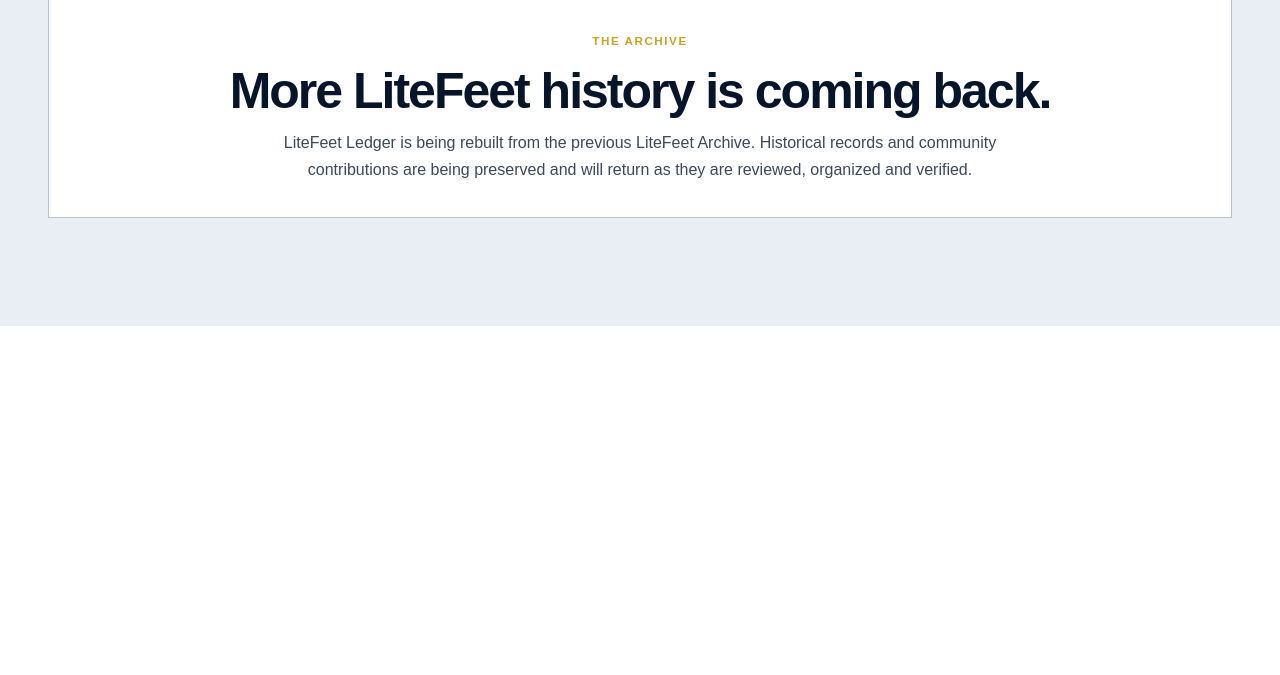
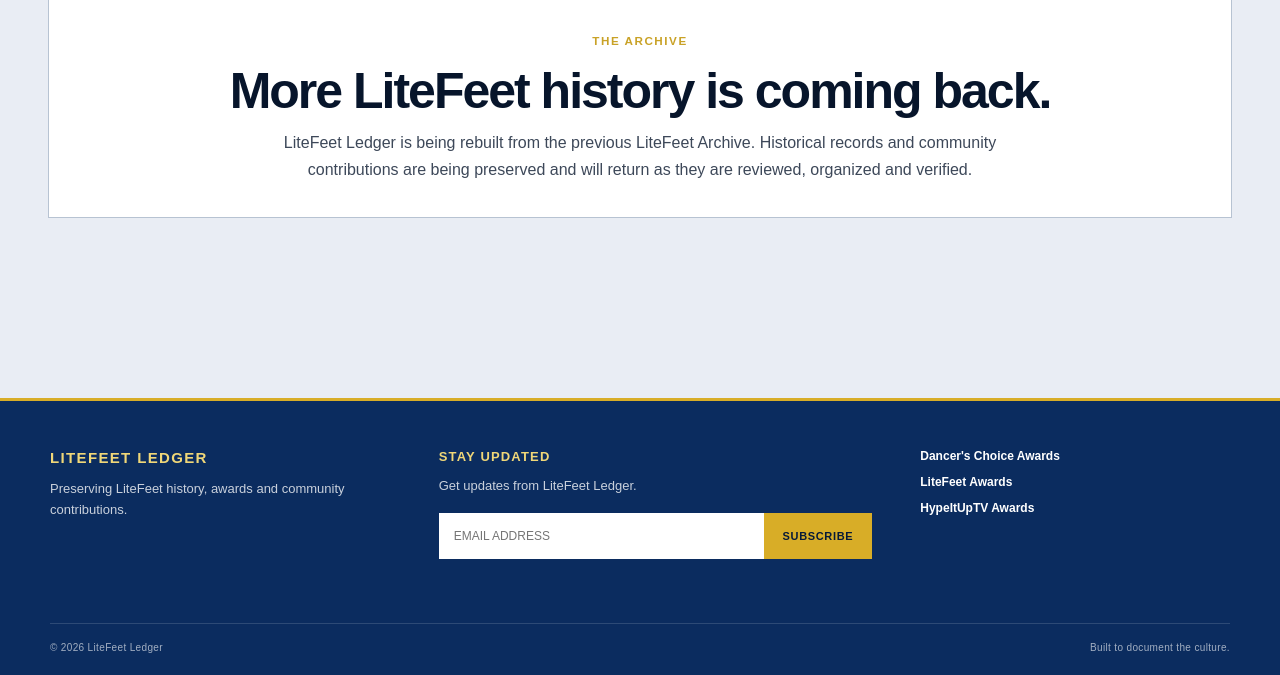
Before and after one commit to teethecreative/litefeet-archive, a Flask app: page / in a window 1280 px wide. Shown: the part 1082-1757 px from the top of the page. Before the commit the page ends 1408 px from the top, so only its background shows below. Run offline with Flask 3, Linux system fonts and the light colour scheme.

Commit message:
Add shared footer newsletter and fix Ledger home link

```diff
--- a/dca_rebuild/app.py
+++ b/dca_rebuild/app.py
@@ -17,6 +17,7 @@ from dca_rebuild.models import (
     DCAReturnCategoryVote,
     DCAEdition,
     LFAArchiveSubmission,
+    NewsletterSubscriber,
 )
 
 app = Flask(__name__)
@@ -27,6 +28,14 @@ app.secret_key = (
 )
 
 engine = create_engine(DATABASE_URL)
+
+
+@app.context_processor
+def ledger_template_globals():
+    return {
+        "current_year": datetime.utcnow().year
+    }
+
 Base.metadata.create_all(engine)
 SessionLocal = sessionmaker(bind=engine)
 
@@ -1087,6 +1096,89 @@ def hypeitup_awards():
 
 
 
+
+
+# ============================================================
+# LITEFEET LEDGER — NEWSLETTER SIGNUP
+# ============================================================
+
+@app.route("/newsletter/subscribe", methods=["POST"])
+def newsletter_subscribe():
+    email = (
+        request.form.get("email", "")
+        .strip()
+        .lower()
+    )
+
+    if (
+        not email
+        or "@" not in email
+        or "." not in email.rsplit("@", 1)[-1]
+        or len(email) > 255
+    ):
+        return {
+            "ok": False,
+            "message": "Enter a valid email address."
+        }, 400
+
+    db = SessionLocal()
+
+    try:
+        subscriber = (
+            db.query(NewsletterSubscriber)
+            .filter(
+                func.lower(
+                    NewsletterSubscriber.email
+                ) == email
+            )
+            .first()
+        )
+
+        if subscriber:
+            if subscriber.is_active:
+                return {
+                    "ok": True,
+                    "message": "You're already subscribed."
+                }
+
+            subscriber.is_active = True
+            subscriber.unsubscribed_at = None
+            subscriber.subscribed_at = datetime.utcnow()
+
+            db.commit()
+
+            return {
+                "ok": True,
+                "message": "You're subscribed again."
+            }
+
+        subscriber = NewsletterSubscriber(
+            email=email,
+            is_active=True
+        )
+
+        db.add(subscriber)
+        db.commit()
+
+        return {
+            "ok": True,
+            "message": "You're on the list."
+        }
+
+    except Exception:
+        db.rollback()
+
+        return {
+            "ok": False,
+            "message": (
+                "We couldn't save that email right now. "
+                "Please try again."
+            )
+        }, 500
+
+    finally:
+        db.close()
+
 # ============================================================
 # LITEFEET LEDGER — SHORT PUBLIC URLS
 # ============================================================
--- a/dca_rebuild/static/css/dca.css
+++ b/dca_rebuild/static/css/dca.css
@@ -2202,3 +2202,169 @@ html[data-theme="dark"] .lfa-contribution-form textarea {
 .lfa-contribution-form .lfa-email-field {
     grid-column: 1 / -1;
 }
+
+
+
+/* ==========================================================
+   LITEFEET LEDGER — SHARED FOOTER
+   ========================================================== */
+
+.ledger-footer {
+    width: 100%;
+    margin-top: 72px;
+    background: #0b2c5f;
+    color: #ffffff;
+    border-top: 3px solid var(--awards-gold, #d8ad27);
+}
+
+.ledger-footer-inner {
+    display: grid;
+    grid-template-columns: 1.1fr 1.4fr 1fr;
+    gap: 48px;
+    width: min(1180px, calc(100% - 48px));
+    margin: 0 auto;
+    padding: 48px 0 38px;
+}
+
+.ledger-footer-brand a,
+.ledger-footer-heading {
+    color: var(--awards-gold-light, #f0d778);
+    font-weight: 900;
+    letter-spacing: .09em;
+}
+
+.ledger-footer-brand a {
+    font-size: 15px;
+    text-decoration: none;
+}
+
+.ledger-footer-brand p,
+.ledger-footer-newsletter p {
+    max-width: 420px;
+    margin: 12px 0 0;
+    color: rgba(255, 255, 255, .78);
+    font-size: 13px;
+    line-height: 1.6;
+}
+
+.ledger-footer-heading {
+    font-size: 13px;
+}
+
+.ledger-newsletter-form {
+    display: flex;
+    width: 100%;
+    margin-top: 16px;
+}
+
+.ledger-newsletter-form input {
+    flex: 1;
+    min-width: 0;
+    height: 46px;
+    padding: 0 14px;
+    box-sizing: border-box;
+    background: #ffffff;
+    color: #071a38;
+    border: 1px solid #ffffff;
+    border-radius: 0;
+    font: inherit;
+    font-size: 12px;
+}
+
+.ledger-newsletter-form button {
+    min-height: 46px;
+    padding: 0 18px;
+    background: var(--awards-gold, #d8ad27);
+    color: #071a38;
+    border: 1px solid var(--awards-gold, #d8ad27);
+    border-radius: 0;
+    font: inherit;
+    font-size: 11px;
+    font-weight: 900;
+    letter-spacing: .06em;
+    cursor: pointer;
+}
+
+.ledger-newsletter-form button:hover {
+    background: var(--awards-gold-light, #f0d778);
+}
+
+.ledger-newsletter-message {
+    min-height: 18px;
+    margin-top: 8px !important;
+    font-size: 11px !important;
+}
+
+.ledger-footer-links {
+    display: flex;
+    flex-direction: column;
+    align-items: flex-start;
+    gap: 12px;
+}
+
+.ledger-footer-links a {
+    color: #ffffff;
+    font-size: 12px;
+    font-weight: 700;
+    text-decoration: none;
+}
+
+.ledger-footer-links a:hover {
+    color: var(--awards-gold-light, #f0d778);
+}
+
+.ledger-footer-bottom {
+    display: flex;
+    align-items: center;
+    justify-content: space-between;
+    gap: 20px;
+    width: min(1180px, calc(100% - 48px));
+    margin: 0 auto;
+    padding: 18px 0 22px;
+    color: rgba(255, 255, 255, .62);
+    border-top: 1px solid rgba(255, 255, 255, .14);
+    font-size: 10px;
+    letter-spacing: .035em;
+}
+
+.sr-only {
+    position: absolute;
+    width: 1px;
+    height: 1px;
+    padding: 0;
+    margin: -1px;
+    overflow: hidden;
+    clip: rect(0, 0, 0, 0);
+    white-space: nowrap;
+    border: 0;
+}
+
+@media (max-width: 820px) {
+    .ledger-footer {
+        margin-top: 52px;
+    }
+
+    .ledger-footer-inner {
+        grid-template-columns: 1fr;
+        gap: 32px;
+        width: min(100% - 32px, 620px);
+        padding: 38px 0 30px;
+    }
+
+    .ledger-footer-bottom {
+        flex-direction: column;
+        align-items: flex-start;
+        width: min(100% - 32px, 620px);
+    }
+}
+
+@media (max-width: 480px) {
+    .ledger-newsletter-form {
+        flex-direction: column;
+        gap: 8px;
+    }
+
+    .ledger-newsletter-form button {
+        width: 100%;
+    }
+}
--- /dev/null
+++ b/dca_rebuild/templates/_footer.html
@@ -0,0 +1,135 @@
+<footer class="ledger-footer">
+    <div class="ledger-footer-inner">
+
+        <div class="ledger-footer-brand">
+            <a href="{{ url_for('ledger_home') }}">
+                LITEFEET LEDGER
+            </a>
+
+            <p>
+                Preserving LiteFeet history, awards and community contributions.
+            </p>
+        </div>
+
+        <div class="ledger-footer-newsletter">
+            <div class="ledger-footer-heading">
+                STAY UPDATED
+            </div>
+
+            <p>
+                Get updates from LiteFeet Ledger.
+            </p>
+
+            <form
+                class="ledger-newsletter-form"
+                id="ledger-newsletter-form"
+                action="{{ url_for('newsletter_subscribe') }}"
+                method="post"
+            >
+                <label
+                    class="sr-only"
+                    for="ledger-newsletter-email"
+                >
+                    Email address
+                </label>
+
+                <input
+                    id="ledger-newsletter-email"
+                    name="email"
+                    type="email"
+                    autocomplete="email"
+                    placeholder="EMAIL ADDRESS"
+                    required
+                >
+
+                <button type="submit">
+                    SUBSCRIBE
+                </button>
+            </form>
+
+            <p
+                class="ledger-newsletter-message"
+                id="ledger-newsletter-message"
+                aria-live="polite"
+            ></p>
+        </div>
+
+        <div class="ledger-footer-links">
+            <a href="{{ url_for('dca_2026_home') }}">
+                Dancer's Choice Awards
+            </a>
+
+            <a href="{{ url_for('lfa_home') }}">
+                LiteFeet Awards
+            </a>
+
+            <a href="{{ url_for('hypeitup_awards') }}">
+                HypeItUpTV Awards
+            </a>
+        </div>
+
+    </div>
+
+    <div class="ledger-footer-bottom">
+        <span>© {{ current_year }} LiteFeet Ledger</span>
+
+        <span>
+            Built to document the culture.
+        </span>
+    </div>
+</footer>
+
+<script>
+(function () {
+    const form = document.getElementById(
+        "ledger-newsletter-form"
+    );
+
+    const message = document.getElementById(
+        "ledger-newsletter-message"
+    );
+
+    if (!form || !message) {
+        return;
+    }
+
+    form.addEventListener(
+        "submit",
+        async function (event) {
+            event.preventDefault();
+
+            const button =
+                form.querySelector("button");
+
+            button.disabled = true;
+            message.textContent = "Saving...";
+
+            try {
+                const response = await fetch(
+                    form.action,
+                    {
+                        method: "POST",
+                        body: new FormData(form),
+                        headers: {
+                            "Accept": "application/json"
+                        }
+                    }
+                );
+
+                const data = await response.json();
+
+                message.textContent = data.message;
+
+                if (response.ok && data.ok) {
+                    form.reset();
+                }
+            } catch (error) {
+                message.textContent =
+                    "We couldn't save that email right now. Please try again.";
+            } finally {
+                button.disabled = false;
+            }
+        }
+    );
+})();
+</script>
--- a/dca_rebuild/templates/_navigation.html
+++ b/dca_rebuild/templates/_navigation.html
@@ -1,7 +1,7 @@
 <nav class="awards-global-nav">
     <a
         class="awards-brand"
-        href="{{ url_for('ledger_home') }}"
+        href="{{ url_for('index') }}"
     >
         LITEFEET LEDGER
     </a>
--- a/dca_rebuild/templates/award_landing.html
+++ b/dca_rebuild/templates/award_landing.html
@@ -152,5 +152,7 @@
 
 </main>
 
+
+    {% include "_footer.html" %}
 </body>
 </html>
--- a/dca_rebuild/templates/hypeitup_awards.html
+++ b/dca_rebuild/templates/hypeitup_awards.html
@@ -64,5 +64,7 @@
 
 </main>
 
+
+    {% include "_footer.html" %}
 </body>
 </html>
--- a/dca_rebuild/templates/ledger_home.html
+++ b/dca_rebuild/templates/ledger_home.html
@@ -264,5 +264,7 @@
 
 </main>
 
+
+    {% include "_footer.html" %}
 </body>
 </html>
--- a/dca_rebuild/templates/lfa_home.html
+++ b/dca_rebuild/templates/lfa_home.html
@@ -143,5 +143,7 @@
 
 </main>
 
+
+    {% include "_footer.html" %}
 </body>
 </html>
--- a/dca_rebuild/templates/lfa_submission_success.html
+++ b/dca_rebuild/templates/lfa_submission_success.html
@@ -52,5 +52,7 @@
 
 </main>
 
+
+    {% include "_footer.html" %}
 </body>
 </html>
--- a/dca_rebuild/templates/round1.html
+++ b/dca_rebuild/templates/round1.html
@@ -487,5 +487,7 @@ function addCategory() {
 
 </script>
 
+
+    {% include "_footer.html" %}
 </body>
 </html>
--- a/dca_rebuild/templates/round1_success.html
+++ b/dca_rebuild/templates/round1_success.html
@@ -24,5 +24,7 @@
         <a href="{{ url_for('round1') }}">BACK TO ROUND 01</a>
     </div>
 </main>
+
+    {% include "_footer.html" %}
 </body>
 </html>
--- a/dca_rebuild/templates/round2.html
+++ b/dca_rebuild/templates/round2.html
@@ -355,5 +355,7 @@ updateSelectedCount();
 
 </script>
 
+
+    {% include "_footer.html" %}
 </body>
 </html>
```
Also changed, not shown: dca_rebuild/models.py (+35 -0 lines).
